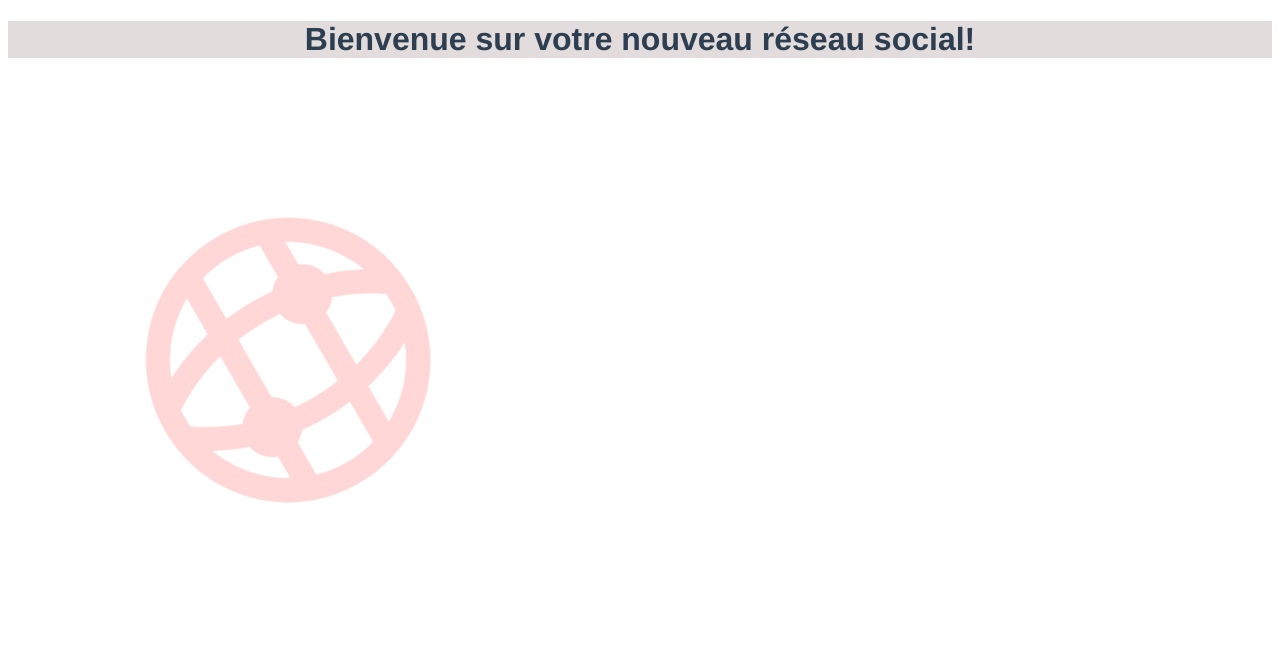
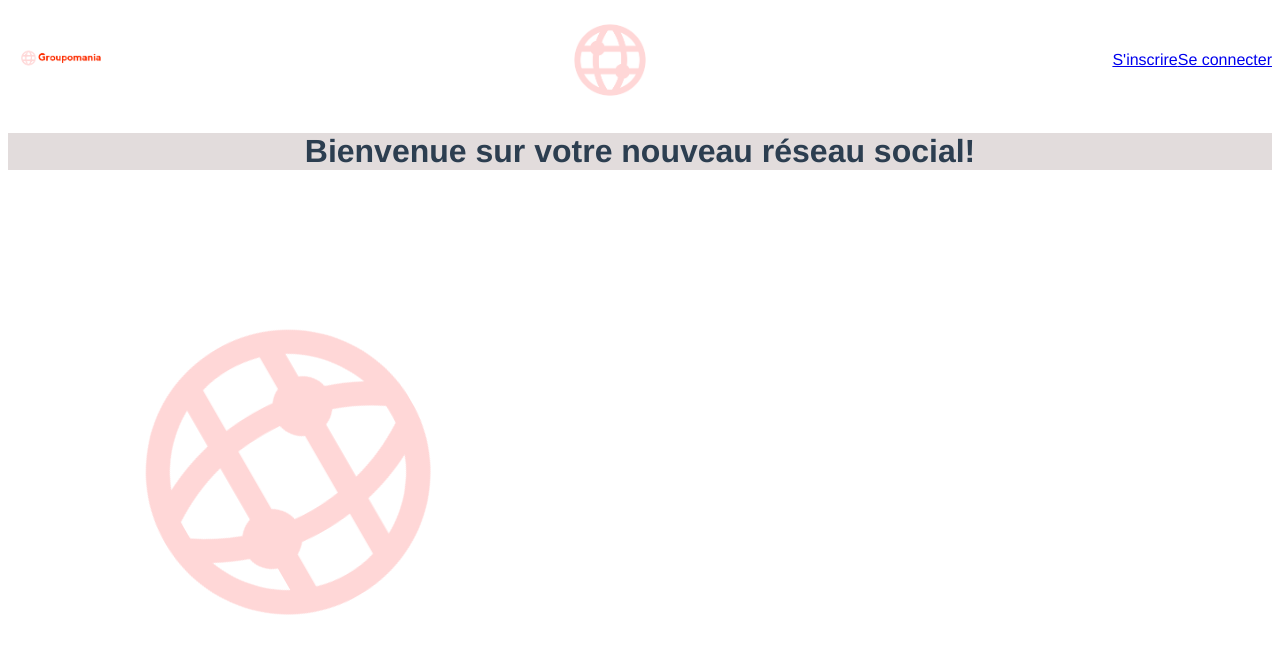
Before and after one commit to EuverteT/ThomasEuverte_7_20122021, a Vue app in the folder frontend/: page /#/ in a window 1280 px wide. Shown: the top 654 px of the page. Built offline with nearby package versions, Linux system fonts and the light colour scheme.

Commit message:
Ajout de components/Navbar.vue

```diff
--- /dev/null
+++ b/frontend/src/components/Navbar.vue
@@ -0,0 +1,50 @@
+<template>
+  <div class="navbar">
+    <router-link to="/">
+      <img
+        class="navbar__smallLogo"
+        alt="logo de Groupomania"
+        src="../assets/icon-left-font.png"
+      />
+    </router-link>
+
+    <img
+      class="navbar__smallLogo"
+      alt="logo de Groupomania"
+      src="../assets/icon.png"
+    />
+    <div class="navbar__container">
+      <router-link class="navbar__container--link" to="/signup"
+        >S'inscrire</router-link
+      >
+      <router-link class="navbar__container--link" to="/login"
+        >Se connecter</router-link
+      >
+    </div>
+  </div>
+</template>
+
+<script>
+export default {
+  name: "Navbar",
+};
+</script>
+
+<style scoped lang="scss">
+.navbar{
+  display: flex;
+  align-items: center;
+  justify-content: space-between;
+
+    &__container {
+    display: flex;
+    @media (max-width: 1025px) {
+      flex-direction: column;
+    }
+    }
+    &__smallLogo {
+    max-height: 100px;
+  }
+}
+
+</style>
--- a/frontend/src/views/Home.vue
+++ b/frontend/src/views/Home.vue
@@ -1,5 +1,6 @@
 <template>
   <div>
+    <Navbar />
     <h1>Bienvenue sur votre nouveau réseau social!</h1>
     <div class="home">
       <div class="welcomeAnim">
@@ -21,10 +22,13 @@
 
 <script>
 // @ is an alias to /src
+import Navbar from "@/components/Navbar.vue";
 
 export default {
   name: "Home",
-  components: {},
+  components: {
+    Navbar,
+  },
 };
 </script>
 
@@ -42,7 +46,7 @@ h2 {
   &:hover {
     animation-play-state: paused;
   }
-  @media (max-width: 900px) {
+  @media (max-width: 1025px) {
     animation: none;
     transform: translateY(-400px);
     width: 100%;
@@ -51,7 +55,7 @@ h2 {
 .welcomeAnim {
   display: flex;
   width: 100%;
-  @media (max-width: 900px) {
+  @media (max-width: 1025px) {
     flex-direction: column;
   }
 }
```
